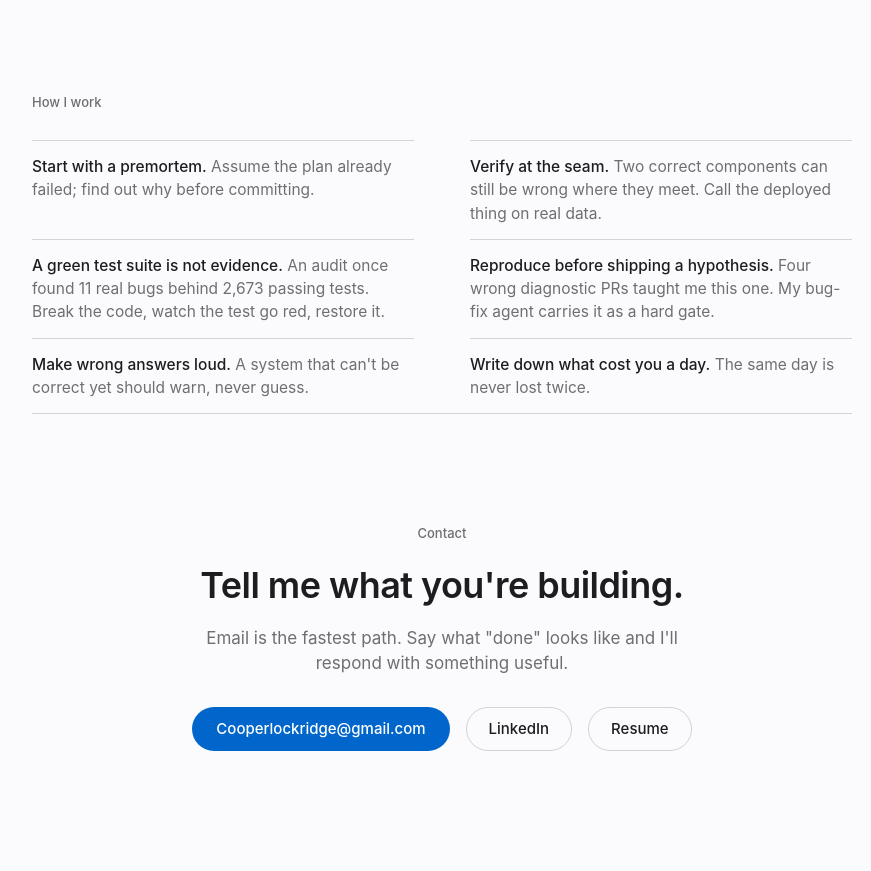
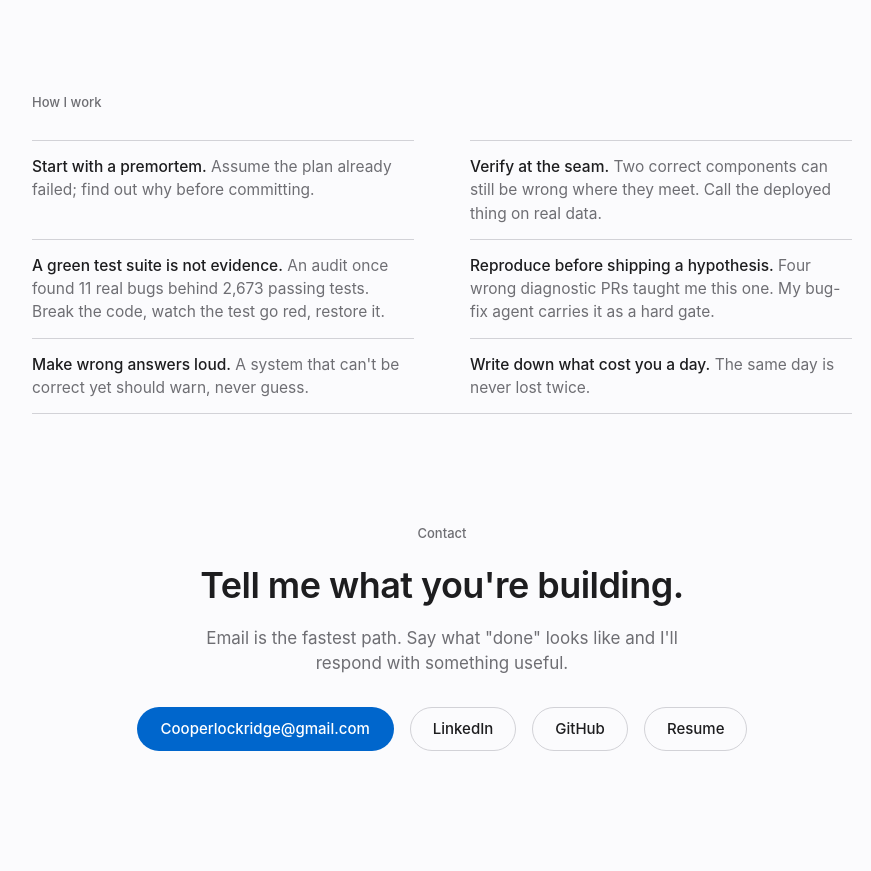
Before and after one commit to cooperlockridge/portfolio, a plain HTML site: page index.html in a window 1280 px wide. Shown: the part 2866-3737 px from the top of the page, without its empty margins (198-1069 px from the left). Drawn offline with Linux system fonts and the light colour scheme.

Commit message:
Add GitHub link to contact

```diff
--- a/index.html
+++ b/index.html
@@ -280,6 +280,7 @@
       <div class="links">
         <a class="pill" href="mailto:Cooperlockridge@gmail.com">Cooperlockridge@gmail.com</a>
         <a class="textlink" href="https://www.linkedin.com/in/cooperlockridge">LinkedIn</a>
+        <a class="textlink" href="https://github.com/cooperlockridge">GitHub</a>
         <a class="textlink" href="resume.pdf" download>Resume</a>
       </div>
     </section>
```
